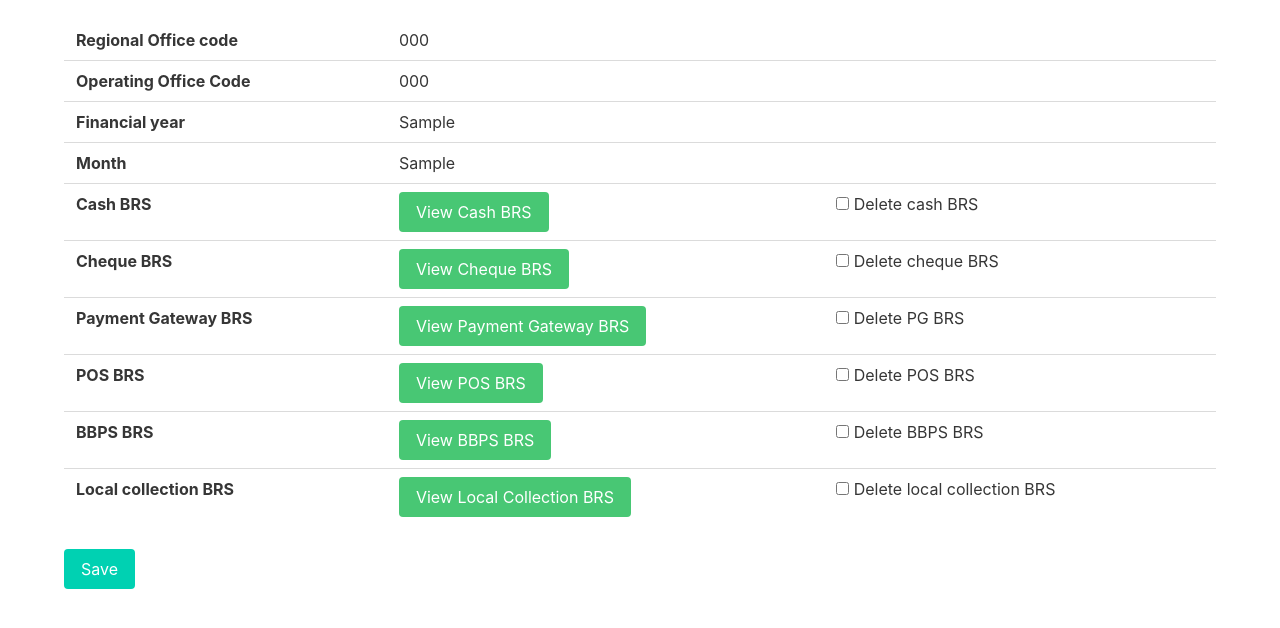
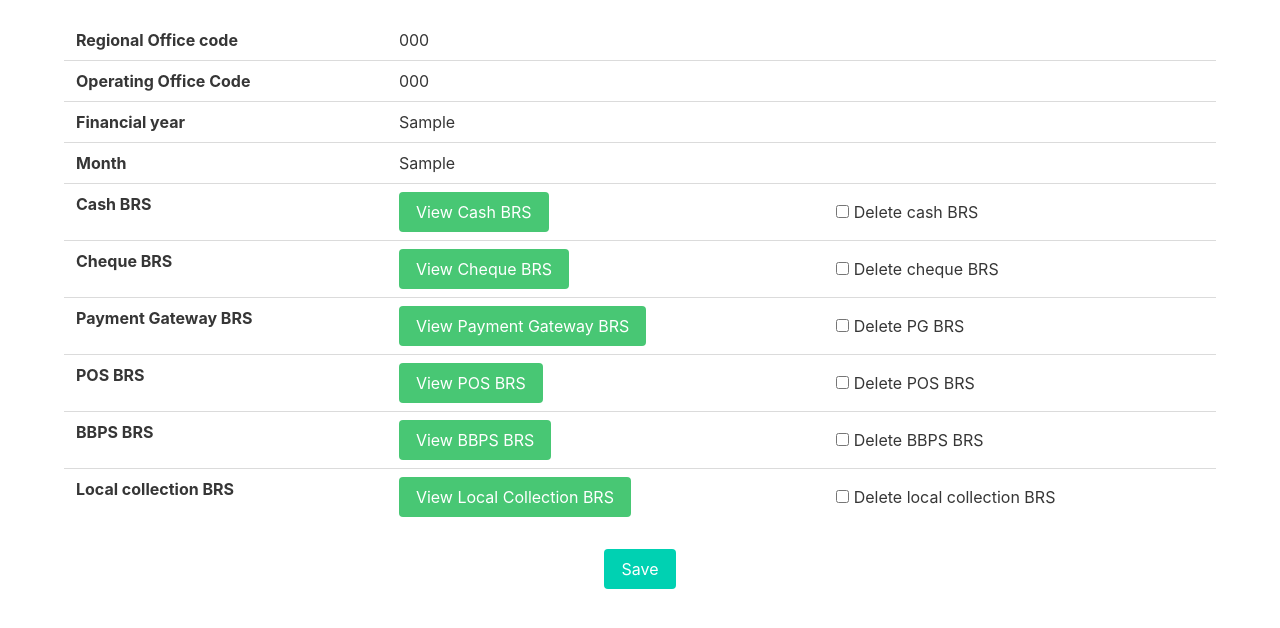
Before and after one commit to jokerdino/cfac_portal, a Flask app: page /brs/upload_brs/1 in a window 1280 px wide. Shown: the part 146-774 px from the top of the page. Run offline with Flask 3, Linux system fonts and the light colour scheme; a user stored in the database is signed in; tables that the repository leaves empty hold one stand-in row (values such as "Sample post"); some libraries are stand-ins or nearby versions.

Commit message:
Bug fixes in BRS module
1. Fix no save button for RO user in 'open brs' page
2. Fix null amounts getting uploaded to outstanding table
3. Fix null amounts in view brs page
4. Fix null dates in view brs page

```diff
--- a/app/brs/routes.py
+++ b/app/brs/routes.py
@@ -224,7 +224,7 @@ def view_brs(brs_key):
     brs_month = BRS.query.get_or_404(brs_entry.brs_id)
     brs_outstanding_entries = Outstanding.query.filter(
         Outstanding.brs_month_id == brs_key
-    )
+    ).filter(Outstanding.instrument_amount.is_not(None))
     return render_template(
         "view_brs_entry.html",
         brs_month=brs_month,
@@ -242,7 +242,7 @@ def view_brs_pdf(brs_key):
     brs_month = BRS.query.get_or_404(brs_entry.brs_id)
     brs_outstanding_entries = Outstanding.query.filter(
         Outstanding.brs_month_id == brs_key
-    )
+    ).filter(Outstanding.instrument_amount.is_not(None))
     html = render_template(
         "view_brs_entry.html",
         brs_month=brs_month,
@@ -376,7 +376,9 @@ def enter_brs(requirement, brs_id):
                                 current_app.config.get("SQLALCHEMY_DATABASE_URI")
                             )
 
-                            df_outstanding_entries.dropna(how="all").to_sql(
+                            df_outstanding_entries.dropna(
+                                subset=["instrument_amount"]
+                            ).to_sql(
                                 "outstanding", engine, if_exists="append", index=False
                             )
                             db.session.commit()
--- a/app/brs/templates/open_brs.html
+++ b/app/brs/templates/open_brs.html
@@ -22,7 +22,7 @@
 
 {% if brs_entry.cash_brs_id %}
 <a class="button is-success" href='{{ url_for("brs.view_brs", brs_key = brs_entry.cash_brs_id) }}' >View Cash BRS</a>
-        <td>
+        <td class="is-vcentered">
         {% if current_user.user_type in list_delete_brs %}
       {{ form.delete_cash_brs }}  {{ form.delete_cash_brs.label }}
         {% endif %}
@@ -40,7 +40,7 @@
 
 {% if brs_entry.cheque_brs_id %}
 <a class="button is-success" href='{{ url_for("brs.view_brs", brs_key = brs_entry.cheque_brs_id) }}' >View Cheque BRS</a>
-        <td>
+        <td class="is-vcentered">
         {% if current_user.user_type in list_delete_brs %}
       {{ form.delete_cheque_brs }}  {{ form.delete_cheque_brs.label }}
         {% endif %}
@@ -58,7 +58,7 @@
 
 {% if brs_entry.pg_brs_id %}
 <a class="button is-success" href='{{ url_for("brs.view_brs", brs_key = brs_entry.pg_brs_id) }}' >View Payment Gateway BRS</a>
-        <td>
+        <td class="is-vcentered">
         {% if current_user.user_type in list_delete_brs %}
       {{ form.delete_pg_brs }}  {{ form.delete_pg_brs.label }}
         {% endif %}
@@ -76,7 +76,7 @@
 
 {% if brs_entry.pos_brs_id %}
 <a class="button is-success" href='{{ url_for("brs.view_brs", brs_key = brs_entry.pos_brs_id) }}' >View POS BRS</a>
-        <td>
+        <td class="is-vcentered">
         {% if current_user.user_type in list_delete_brs %}
       {{ form.delete_pos_brs }}  {{ form.delete_pos_brs.label }}
         {% endif %}
@@ -94,7 +94,7 @@
 
 {% if brs_entry.bbps_brs_id %}
 <a class="button is-success" href='{{ url_for("brs.view_brs", brs_key = brs_entry.bbps_brs_id) }}' >View BBPS BRS</a>
-        <td>
+        <td class="is-vcentered">
         {% if current_user.user_type in list_delete_brs %}
       {{ form.delete_bbps_brs }}  {{ form.delete_bbps_brs.label }}
         {% endif %}
@@ -112,7 +112,7 @@
 
 {% if brs_entry.local_collection_brs_id %}
 <a class="button is-success" href='{{ url_for("brs.view_brs", brs_key = brs_entry.local_collection_brs_id) }}' >View Local Collection BRS</a>
-        <td>
+        <td class="is-vcentered">
         {% if current_user.user_type in list_delete_brs %}
       {{ form.delete_local_collection_brs }}  {{ form.delete_local_collection_brs.label }}
         {% endif %}
@@ -126,8 +126,8 @@
 
     </table>
 
-     {% if current_user.user_type == "admin" %}
-    <div class="field is-grouped">
+     {% if current_user.user_type in list_delete_brs %}
+    <div class="has-text-centered">
 
         <button class="button is-primary is-big">Save</button>
 
```
Also changed, not shown: app/brs/templates/view_brs_entry.html (+16 -3 lines).
